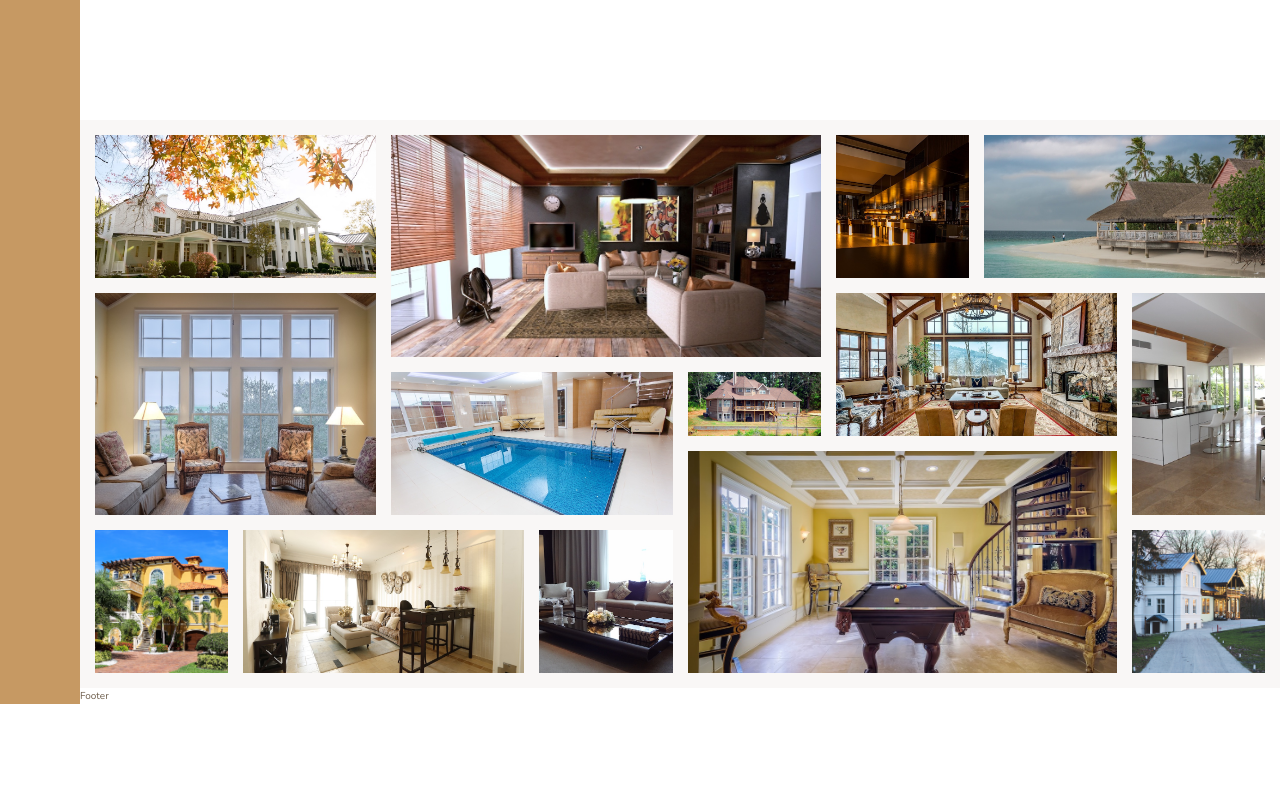
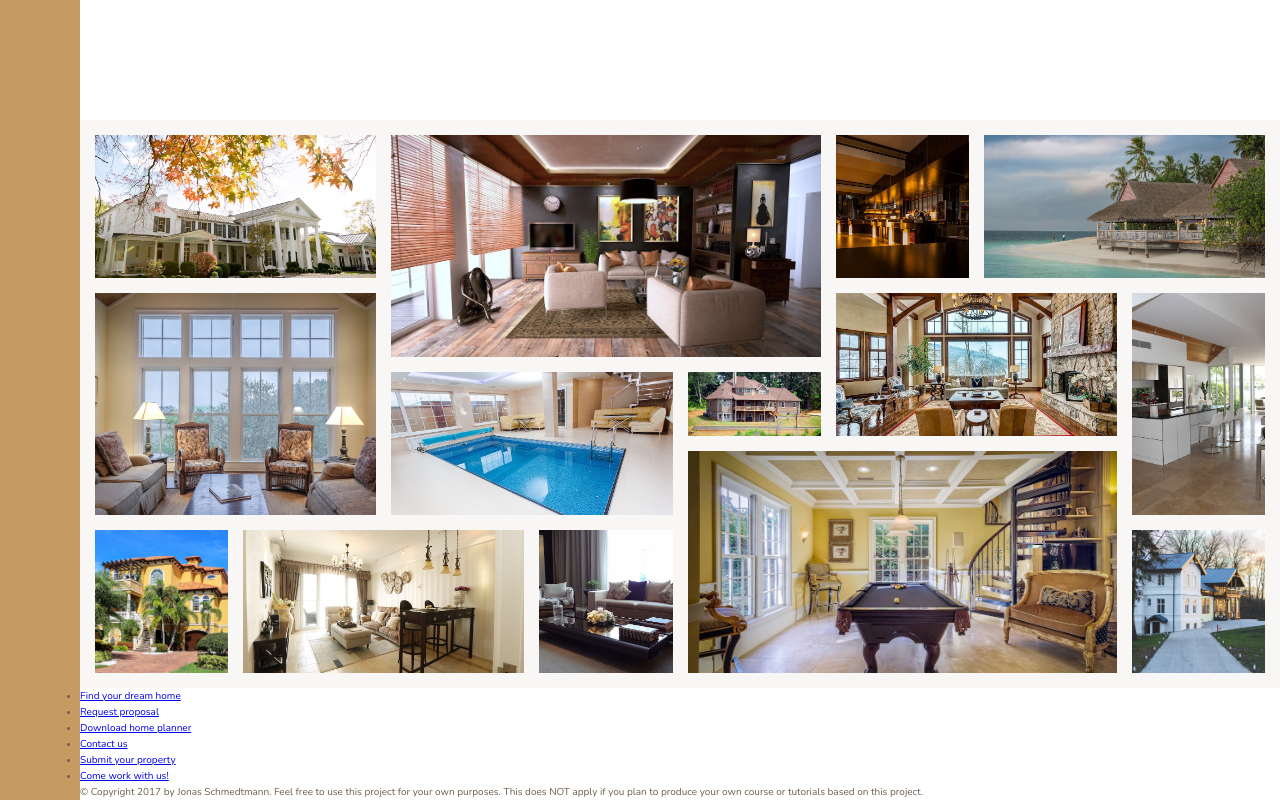
Before and after one commit to KrzysztofNyrek/nexter, a website: page index.html in a window 1280 px wide. Shown: the part 3333-4133 px from the top of the page. Before the commit the page ends 4037 px from the top, so only its background shows below. Drawn offline with nearby package versions, Linux system fonts and the light colour scheme; files that its build step writes are made by us from their sources.

Commit message:
Add content to footer

```diff
--- a/index.html
+++ b/index.html
@@ -285,6 +285,18 @@
             <figure class="gallery__item gallery__item--13"><img src="img/gal-13.jpeg" alt="Gallery image 13" class="gallery__img"></figure>
             <figure class="gallery__item gallery__item--14"><img src="img/gal-14.jpeg" alt="Gallery image 14" class="gallery__img"></figure>
         </section>
-        <footer class="footer">Footer</footer>
+        <footer class="footer">
+            <ul class="nav">
+                <li class="nav__item"><a href="#" class="nav__link">Find your dream home</a></li>
+                <li class="nav__item"><a href="#" class="nav__link">Request proposal</a></li>
+                <li class="nav__item"><a href="#" class="nav__link">Download home planner</a></li>
+                <li class="nav__item"><a href="#" class="nav__link">Contact us</a></li>
+                <li class="nav__item"><a href="#" class="nav__link">Submit your property</a></li>
+                <li class="nav__item"><a href="#" class="nav__link">Come work with us!</a></li>
+            </ul>
+            <p class="copyright">
+                &copy; Copyright 2017 by Jonas Schmedtmann. Feel free to use this project for your own purposes. This does NOT apply if you plan to produce your own course or tutorials based on this project.
+            </p>
+        </footer>
     </body>
 </html>
```
